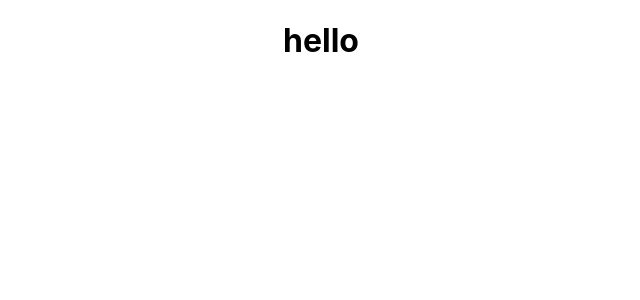
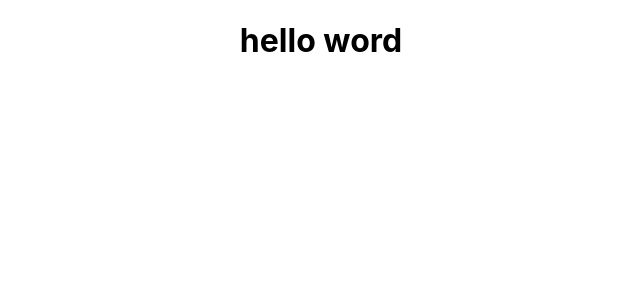
Before and after one commit to Angel09122002/Happytailspetsspa, a React (Create React App) app: page / in a window 1280 px wide. Shown: the top 300 px of the page, without its empty margins (319-959 px from the left). Built offline with nearby package versions, Linux system fonts and the light colour scheme.

Commit message:
navbar test

```diff
--- a/src/components/navbar/Navbar.jsx
+++ b/src/components/navbar/Navbar.jsx
@@ -3,7 +3,9 @@ import React from 'react'
 function Navbar() {
   return (
     <div>
-      <h1>hello</h1>
+      <h1>hello word
+
+      </h1>
     </div>
   )
 }
```
